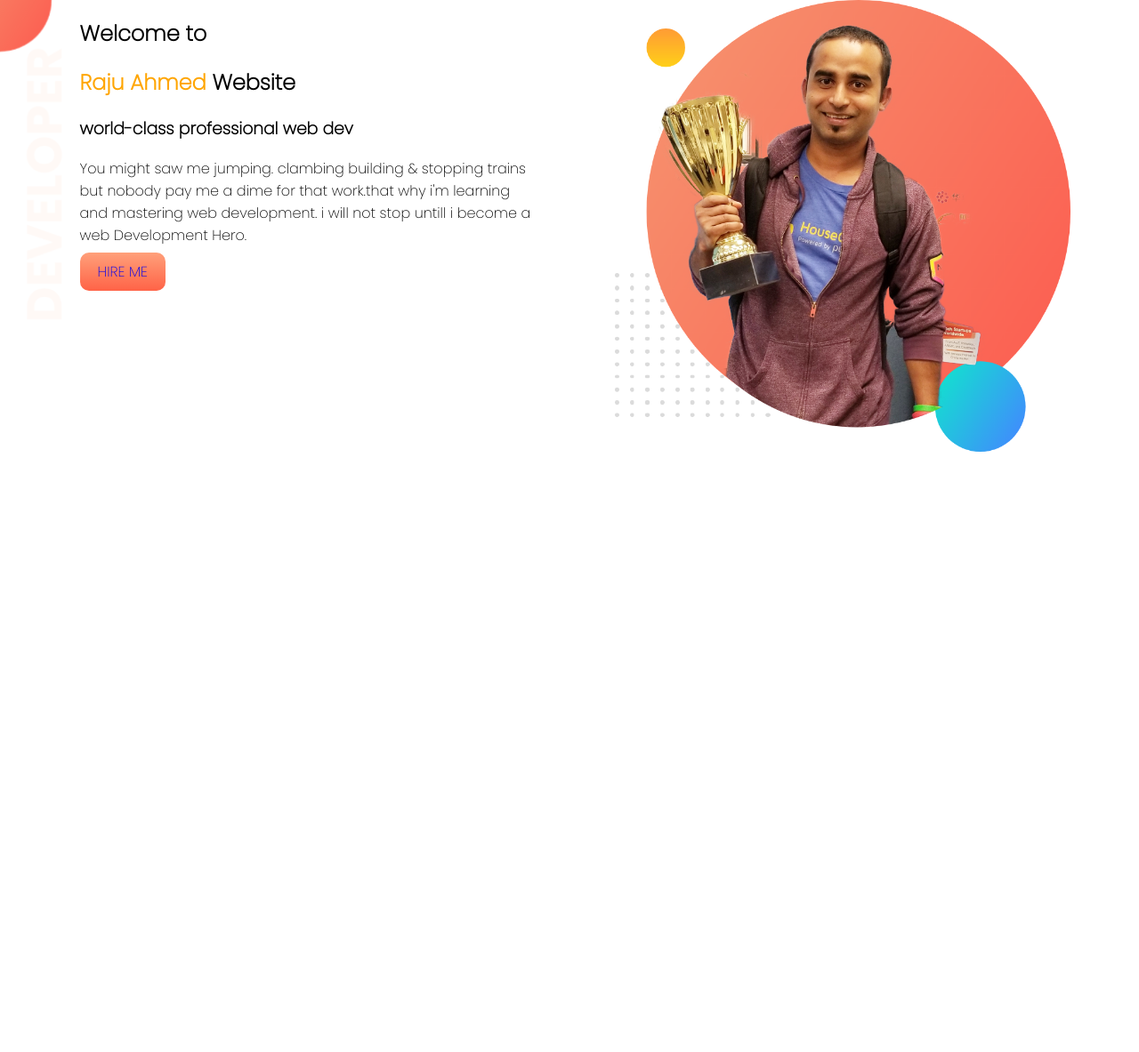
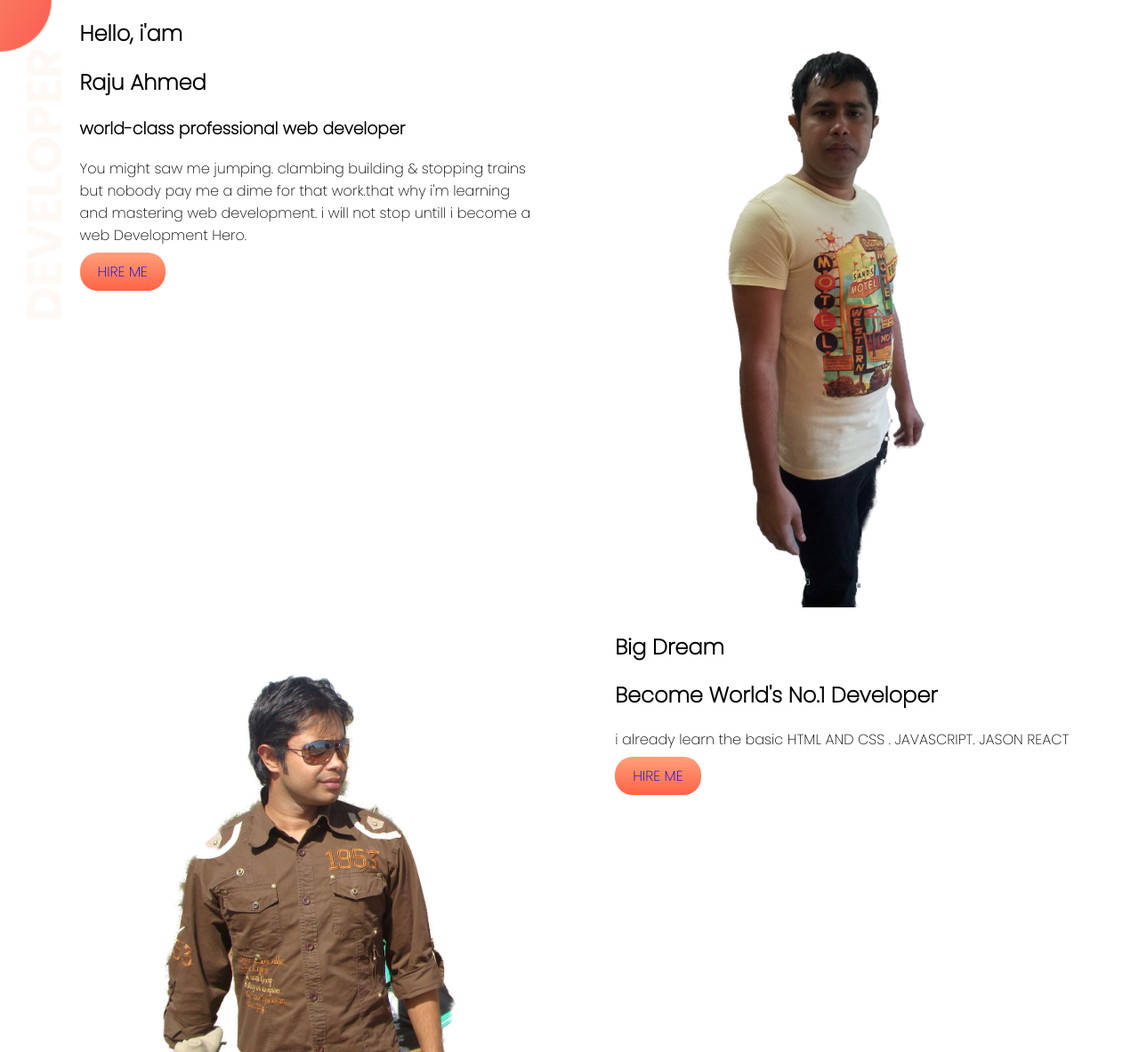
Before and after one commit to RajuAhmed519/web-portfolio, a plain HTML site: page images/index.html in a window 1280 px wide. Shown: the top 1183 px of the page at 89% size. Before the commit the page ends 800 px from the top, so only its background shows below. Drawn offline with Linux system fonts and the light colour scheme.

Commit message:
2nd complite

```diff
--- a/images/index.html
+++ b/images/index.html
@@ -11,17 +11,33 @@
 <body>
     <section class="top-banner">
         <div class="half-width">
-            <h1>Welcome to</h1>
-            <h1><span class="name-highlight">Raju Ahmed</span> Website</h1>
-            <h3>world-class professional web dev</h3>
+            <h2>Hello, i'am</h2>
+            <h1><span class="name-highlight">Raju Ahmed</span> </h1>
+            <h3>world-class professional web developer</h3>
             <p>You might saw me jumping. clambing building & stopping trains but nobody pay me a dime for that work.that why i'm learning and mastering web development. i will not stop untill i become a web Development Hero.</p>
             <a class="link-button" target="_blank" href="https://www.facebook.com/durazu">HIRE ME</a>
         </div>
         <div class="half-width">
-            <img src="jhankar.png" alt="">
+            <img src="raj.png.png" alt="">
         </div>
 
+        <section">
+
+
+            <div class="half-width2">
+                <img src="RAJ.png (2).png" alt="">
+            </div>
+
+
+            <div class="half-width2">
+                <h1>Big Dream</h1>
+                <h2>Become World's No.1 Developer</h2>
+                <p>i already learn the basic HTML AND CSS . JAVASCRIPT. JASON REACT</p>
+                <a class="link-button2" target="_blank" href="https://www.linkedin.com/in/raju-ahmed-334a72125/">HIRE ME</a>
+            </div>
+        </section>
     </section>
+
 
 </body>
 </html>
--- a/images/style.css
+++ b/images/style.css
@@ -2,7 +2,9 @@ body{margin: 0;
     font-family: 'Poppins', sans-serif;
 }
 h1 {
-    font size: 50px;
+    font size: 10px;
+}
+
 }
 .name-highlight{
     color: orange;
@@ -17,7 +19,7 @@ h1 {
     width: 100%;
 }
 .top-banner{
-    border: 1px red;
+
 
     background-image: url("top-banner.png");
     background-repeat: no-repeat;
@@ -31,7 +33,34 @@ section{
    text-decoration: none;
    background-image: linear-gradient(lightsalmon, tomato);
    padding: 10px 20px;
-   border-radius: 10px;
+   border-radius: 20px;
    color: white
-   font-weight: 700px
+   font-weight: 700px;
 }
+
+
+
+.half-width2{
+    width: 40%;
+    float: left;
+    margin-left: 5%;
+    padding-left: 2%;}
+
+    .half-width2 img{
+        width: 100%;
+    }
+
+
+    }
+    section{
+        height: 500px;
+    }
+
+    .link-button2{
+       text-decoration: none;
+       background-image: linear-gradient(lightsalmon, tomato);
+       padding: 10px 20px;
+       border-radius: 20px;
+       color: white
+       font-weight: 700px;
+    }
```
